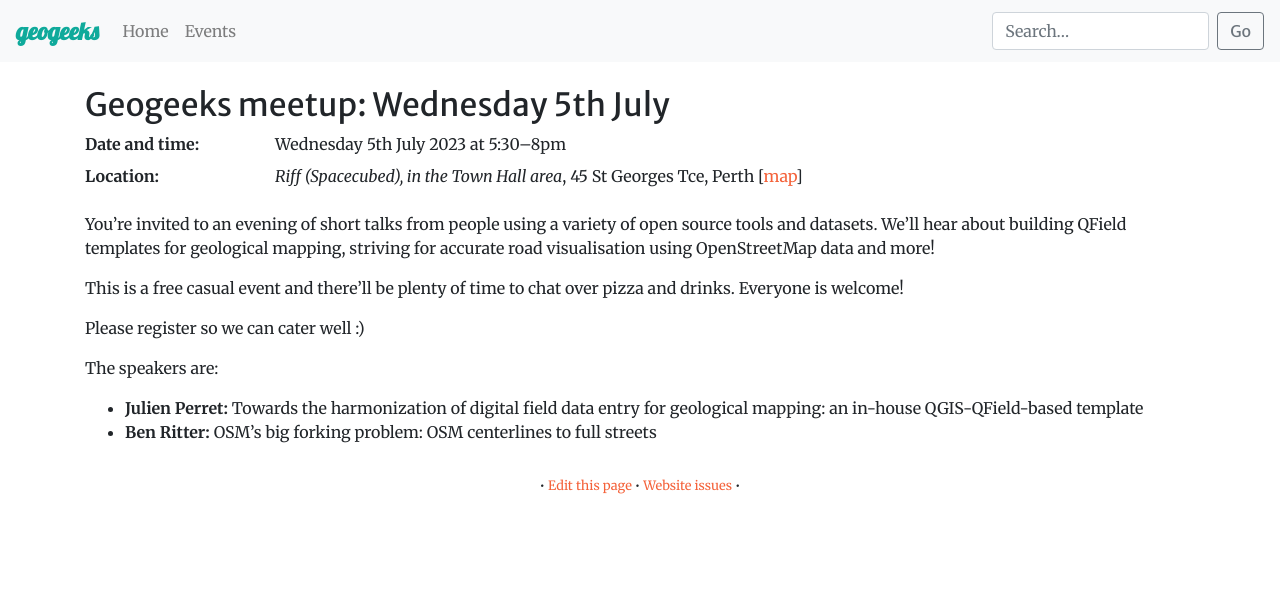
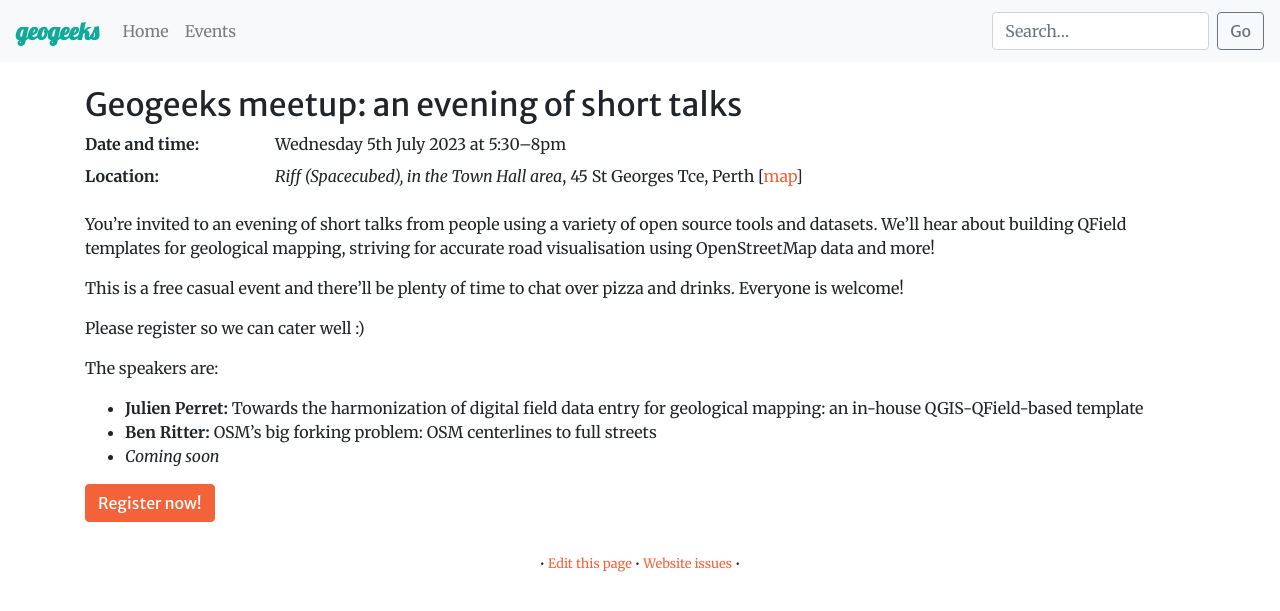
Before and after one commit to geogeeks-au/geogeeks-au.github.io, a Jekyll site: the page built from 2023/0705_qfield-osm.md, in a window 1280 px wide. Shown: the top 611 px of the page. Built offline with Jekyll 4.4.1, drawn with Linux system fonts in a browser that asks for light colours; comment, search, counter and statistics services are not loaded.

Commit message:
Update 0705_qfield-osm.md

```diff
--- a/2023/0705_qfield-osm.md
+++ b/2023/0705_qfield-osm.md
@@ -1,13 +1,13 @@
 ---
 layout: event
-title: "Geogeeks meetup: Wednesday 5th July"
+title: "Geogeeks meetup: an evening of short talks"
 date: Wednesday 5th July 2023
 time: 5:30–8pm
 location:
     name: Riff (Spacecubed), in the Town Hall area
     address: 45 St Georges Tce, Perth
     map: https://www.openstreetmap.org/node/6829139688
-registration_url:
+registration_url: https://events.humanitix.com/geogeeks-meetup-qfield-osm-data-visualisation-and-more
 homepage: true
 ---
 
@@ -22,3 +22,4 @@ The speakers are:
 
 * **Julien Perret:** Towards the harmonization of digital field data entry for geological mapping: an in-house QGIS-QField-based template
 * **Ben Ritter:** OSM's big forking problem: OSM centerlines to full streets
+* *Coming soon*
```
